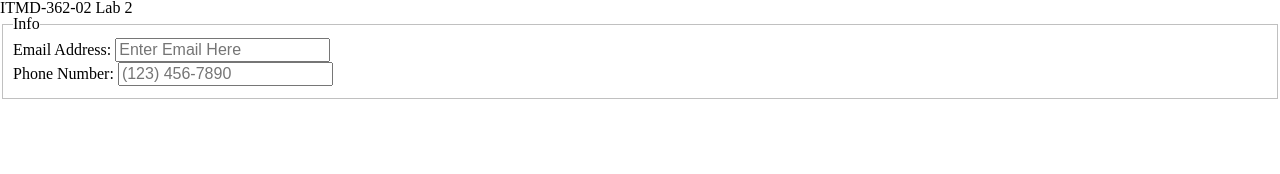
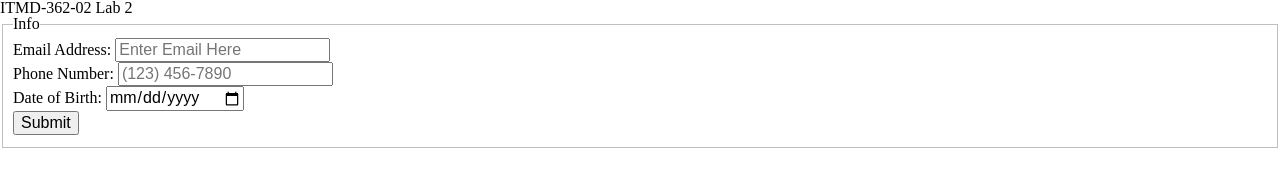
Before and after one commit to Patryk-O-Org/lab2, a plain HTML site: page index.html in a window 1280 px wide. Drawn offline with Linux system fonts and the light colour scheme.

Commit message:
Update index.html
implemented button

```diff
--- a/index.html
+++ b/index.html
@@ -18,12 +18,27 @@
 			<legend>Info</legend>
 			<form action="#null" method="POST" autocomplete="on">
 
-				<div class="input">
+
+				<div class="label">
 					<label for="email">Email Address: </label>
 					<input id="email" type="email" name="email-field" placeholder="Enter Email Here">
 				</div>
+
 
 				<div class="label">
 					<label for="phone">Phone Number: </label>
 					<input id="phone" type="tel" name="phone-field" placeholder="(123) 456-7890">
 				</div>
+
+
+				<div class="lable">
+					<label for="dateofbirth">Date of Birth: </label>
+					<input id="dateofbirth" type="date" name="dateofborth-field">
+				</div>
+
+
+				<div class="button-container">
+					<input class="button" type="submit" value="Submit">
+				</div>
+			</form>
+		</fieldset>
```
